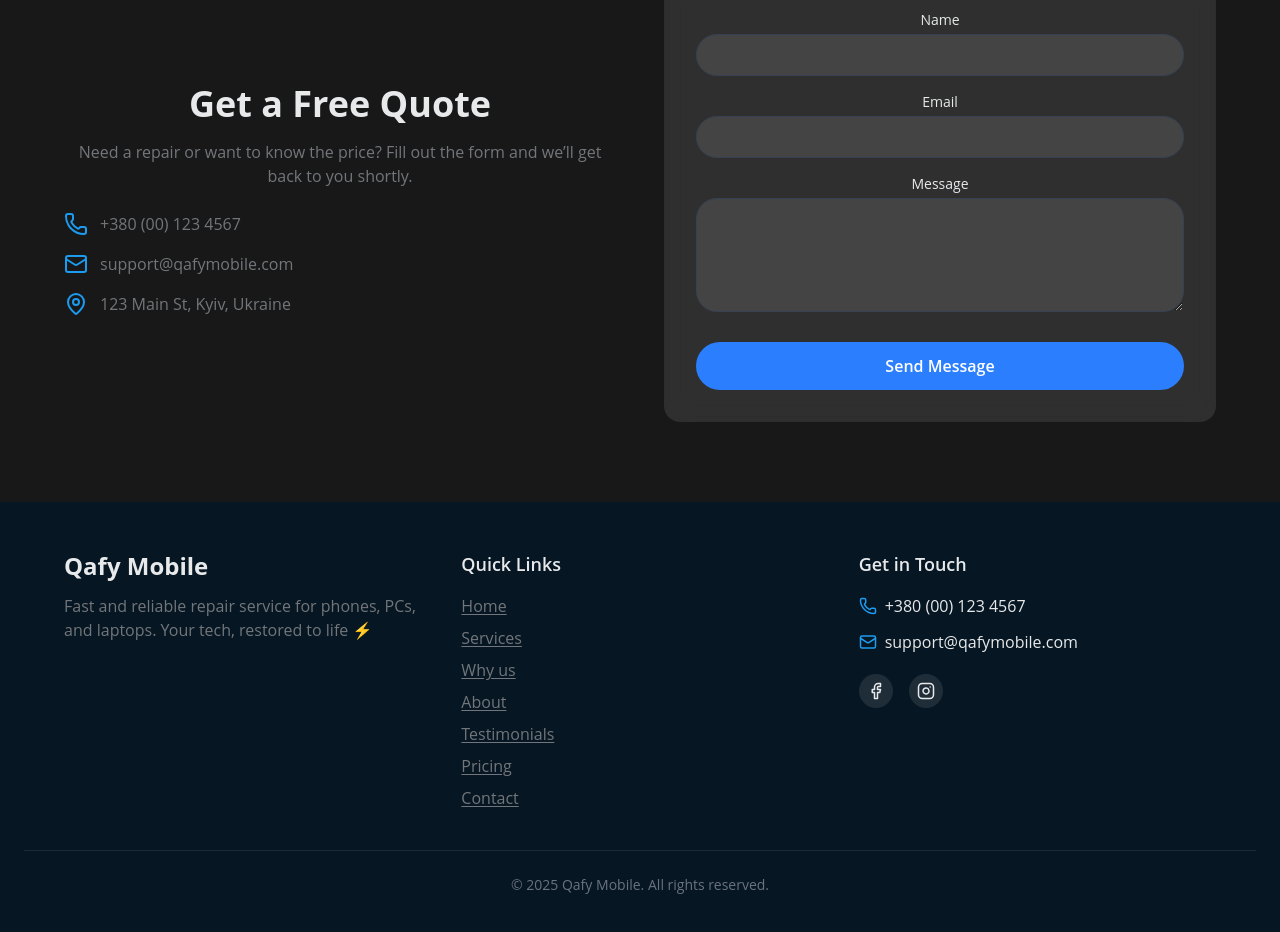
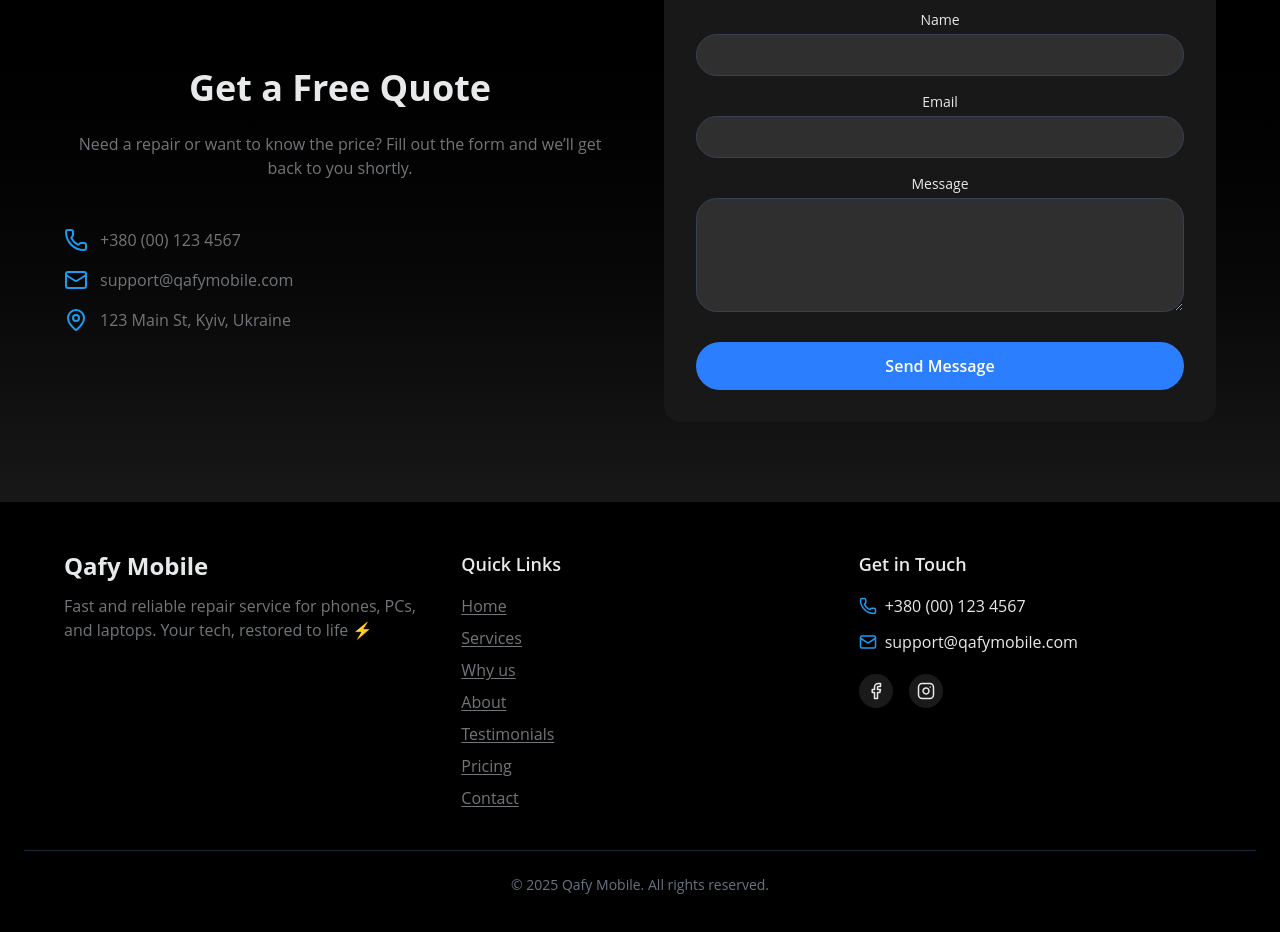
Before and after one commit to Gagun45/qafy-spa-frontend, a React (Vite) app: page / in a window 1280 px wide. Shown: the part 3840-4772 px from the top of the page. Built offline with nearby package versions, Linux system fonts and the light colour scheme.

Commit message:
minor changes

```diff
--- a/src/components/Footer/Footer.tsx
+++ b/src/components/Footer/Footer.tsx
@@ -5,7 +5,7 @@ import SmoothLink from "../SmoothLink/SmoothLink";
 
 export default function Footer() {
   return (
-    <footer className="py-12 px-6 bg-accent">
+    <footer className="py-12 px-6 bg-background">
       <div className="z-10 max-w-6xl mx-auto grid md:grid-cols-3 gap-10 text-center md:text-left">
         {/* Column 1: Brand */}
         <div>
--- a/src/components/GetQuote/GetQuote.tsx
+++ b/src/components/GetQuote/GetQuote.tsx
@@ -19,7 +19,7 @@ export default function Contact() {
   };
 
   return (
-    <section id="contact" className="relative py-20 px-6 bg-muted">
+    <section id="contact" className="bg-linear-to-b from-background to-muted">
       {/* Glow background */}
 
       <div className="relative max-w-6xl mx-auto grid md:grid-cols-2 gap-12 z-10">
@@ -31,8 +31,8 @@ export default function Contact() {
           viewport={{ once: true }}
           className="flex flex-col justify-center"
         >
-          <h2 className="text-3xl md:text-4xl font-bold mb-4">Get a Free Quote</h2>
-          <p className="text-muted-foreground mb-6">
+          <h2>Get a Free Quote</h2>
+          <p className="sectionSubtitle">
             Need a repair or want to know the price? Fill out the form and we’ll get back to you shortly.
           </p>
 
@@ -56,7 +56,7 @@ export default function Contact() {
           transition={{ duration: 0.6, delay: 0.2 }}
           viewport={{ once: true }}
           onSubmit={handleSubmit}
-          className="bg-white/10 backdrop-blur-md p-8 rounded-2xl shadow-lg flex flex-col"
+          className="bg-muted backdrop-blur-md p-8 rounded-2xl shadow-lg flex flex-col"
         >
           <div className="mb-4">
             <label htmlFor="name" className="block text-sm mb-1 font-medium">
--- a/src/components/SmoothLink/SmoothLink.tsx
+++ b/src/components/SmoothLink/SmoothLink.tsx
@@ -21,9 +21,19 @@ const SmoothLink = ({
       to={to}
       spy={spy}
       smooth={true}
+      spyThrottle={2500}
       offset={-96}
       duration={500}
       onClick={onClick}
+      tabIndex={0}
+      role="link"
+      onKeyDown={(e) => {
+        if (e.key === "Enter") {
+          e.preventDefault(); // prevent page scroll for Space
+          onClick?.(); // just close menu
+          e.currentTarget.click(); // trigger react-scroll navigation
+        }
+      }}
       activeClass="text-primary"
       className={`${className} cursor-pointer underline-offset-2`}
     >
```
